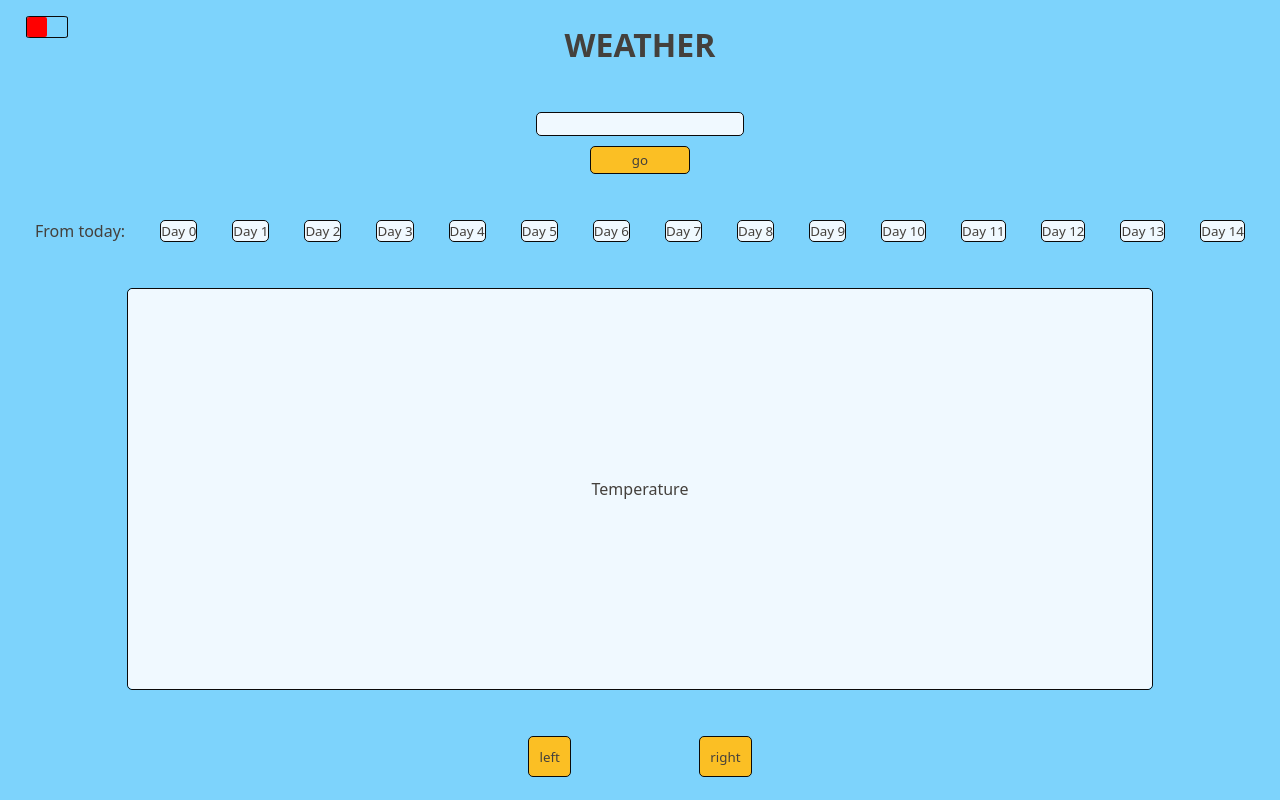
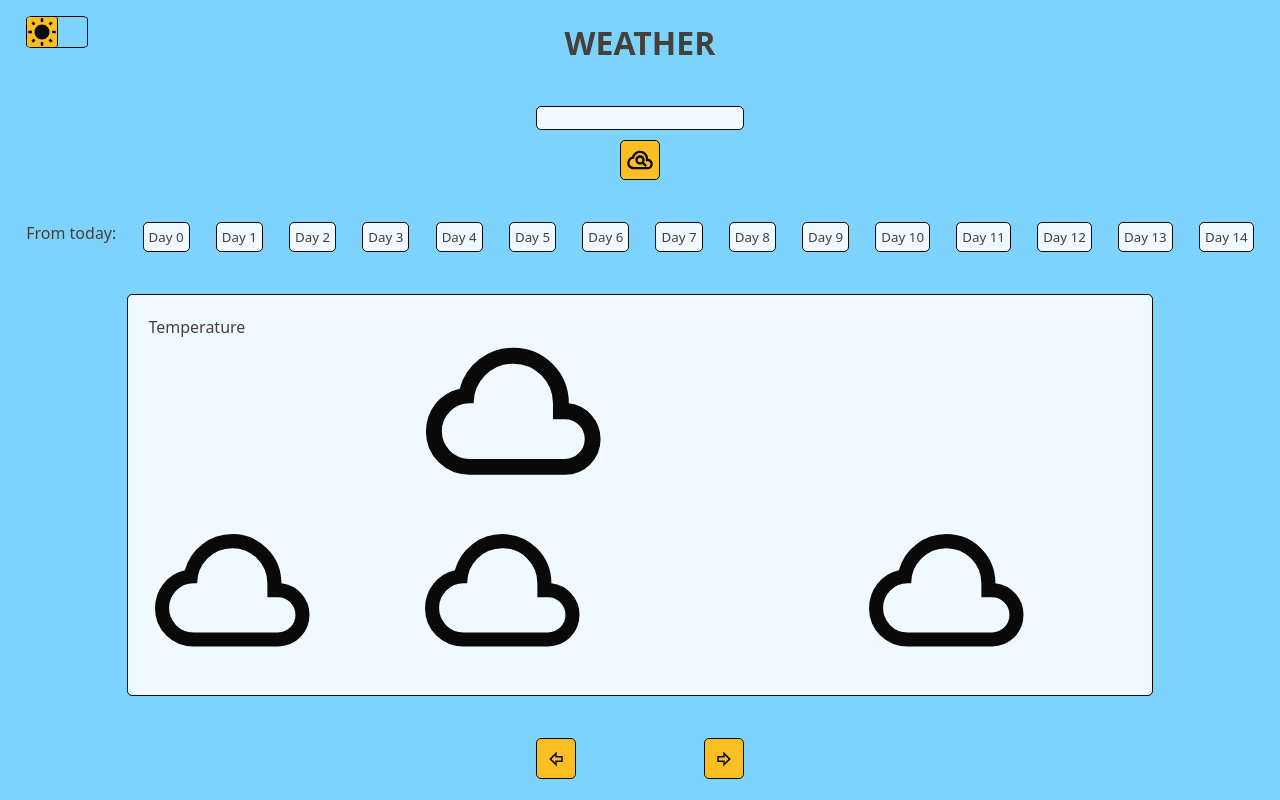
Before and after one commit to LoftyLettuce/odin-weather, a website built with webpack: page src/template.html in a window 1280 px wide. Built offline with nearby package versions, Linux system fonts and the light colour scheme; a web font is replaced by a local one.

Commit message:
Polishing, ramdomize background

```diff
--- a/src/changeDay.js
+++ b/src/changeDay.js
@@ -7,8 +7,8 @@ export function changeDay(number, weatherData){
         infomation.textContent.indexOf(":"),
       );
     }
-    infomation.textContent = `${infomation.textContent}: ${weatherData.days[number][e.className]}`;
-    if (['temp', 'feelslike'].includes(e.className)){
+    infomation.textContent = `${infomation.textContent}: ${weatherData.days[number][e.classList[0]]}`;
+    if (['temp', 'feelslike'].includes(e.classList[0])){
       infomation.textContent += '°C';
     }
   });
--- a/src/index.js
+++ b/src/index.js
@@ -1,6 +1,7 @@
 import "./styles.css";
 import { changeDay } from "./changeDay";
 import { imageCarousel } from "./imageCarousel";
+import { setImage } from "./randomImage";
 async function weatherFrom(city) {
   const url = `https://weather.visualcrossing.com/VisualCrossingWebServices/rest/services/timeline/${city}?unitGroup=metric&key=CGRJF9AWVHYYTBGAV53C7SUQR&contentType=json`;
   try {
@@ -46,4 +47,5 @@ window.onload = () => {
     const root = document.documentElement;
     root.className = themeIsDark?"dark":"light";
   })
+  setImage(4);
 };
--- /dev/null
+++ b/src/randomImage.js
@@ -0,0 +1,19 @@
+export function setImage(numberPics){
+  let innitPlaces = [];
+  for (let i = 1; i < 11; i++)
+  {
+    innitPlaces.push("place"+i);
+  }
+  Array.from(document.querySelectorAll('.board')).forEach((board)=>{
+    let places = [...innitPlaces];
+    for (let i = 0; i < numberPics; i++)
+    {
+      board.innerHTML += '<svg xmlns="http://www.w3.org/2000/svg" viewBox="0 0 24 24"><path d="M6.5 20Q4.22 20 2.61 18.43 1 16.85 1 14.58 1 12.63 2.17 11.1 3.35 9.57 5.25 9.15 5.88 6.85 7.75 5.43 9.63 4 12 4 14.93 4 16.96 6.04 19 8.07 19 11 20.73 11.2 21.86 12.5 23 13.78 23 15.5 23 17.38 21.69 18.69 20.38 20 18.5 20M6.5 18H18.5Q19.55 18 20.27 17.27 21 16.55 21 15.5 21 14.45 20.27 13.73 19.55 13 18.5 13H17V11Q17 8.93 15.54 7.46 14.08 6 12 6 9.93 6 8.46 7.46 7 8.93 7 11H6.5Q5.05 11 4.03 12.03 3 13.05 3 14.5 3 15.95 4.03 17 5.05 18 6.5 18M12 12Z" /></svg>';
+    }
+    Array.from(board.children).forEach((e)=>{
+      const index = Math.round(Math.random()*(places.length-1));
+      e.style.gridArea = places[index];
+      places.splice(index, 1);
+    })
+  });
+}
--- a/src/styles.css
+++ b/src/styles.css
@@ -41,33 +41,43 @@ body
   position: absolute;
   top: var(---top);
   left: var(---left);
-  width: 40px;
-  height: 20px;
+  width: 60px;
+  height: 30px;
   border-radius: var(---border-radius);
   border: 1px solid var(---border-color);
 }
+.toggle-wrapper{
+  position: relative;
+}
 .toggle-theme input{
+  display: block;
+  width: 100%;
   position: absolute;
-  top: var(---top);
-  left: var(---left);
-  width: 100%;
-  height: 100%;
   border-radius: var(---border-radius);
   opacity: 0;
 }
 .toggle-theme span
 {
   ---visibility: hidden;
+  width: 50%;
+  border-right: 1px solid var(---border-color);
+}
+.toggle-theme span::after{
+  content: url(./moon-waxing-crescent.svg);
+  width: 100%;
+  left: 100%;
+  height: inherit;
+  visibility: var(---visibility);
 }
 .toggle-theme span, .toggle-theme span::after{
-  position: relative;
+  position: absolute;
   top: 0;
   display: block;
-  width: 50%;
+  background-color: var(---signify);
+  border-radius: var(---border-radius);
+}
+.toggle-theme *{
   height: 100%;
-  background-color: red;
-  border-radius: var(---border-radius);
-  border: 0;
 }
 .toggle-theme input:checked+span{
   visibility: hidden;
@@ -77,24 +87,20 @@ body
   visibility: visible;
   ---visibility: hidden;
 }
-.toggle-theme span::after{
-  content: "";
-  width: 100%;
-  left: 100%;
-  visibility: var(---visibility);
-}
 .search-wrapper{
   display: flex;
   flex-direction: column;
   align-items: center;
   gap: 10px;
 }
-.search-wrapper *{
+.search-wrapper button, .search-wrapper input{
   border: 1px solid var(---border-color);
 }
 .search-wrapper button{
-  width: 50%;
-  padding: 2%;
+  padding: 5px;
+  height: 5vh;
+  max-height: 50px;
+  min-height: fit-content;
   background-color: var(---signify);
 }
 .search-wrapper input{
@@ -110,6 +116,7 @@ body
 .day-wrapper button{
   background-color: var(---secondary-color);
   border: 1px var(---border-color) solid;
+  padding: 5px;
 }
 .day-wrapper .focus{
   background-color: var(---signify);
@@ -129,14 +136,21 @@ body
   position: absolute;
   width: 100%;
 }
-#big div
+#big>div
 {
   flex: 0 0 100%;
   height: 50vh;
-  display: flex;
-  align-items: center;
-  justify-content: center;
   background-color: var(---secondary-color);
+  padding: 2%;
+  box-sizing: border-box;
+}
+.board{
+  display: grid;
+  grid-template-areas:
+  "place1 place2 place3 place4 place5"
+  "place6 place7 place8 place9 place10";
+  align-items: start;
+  overflow: hidden;
 }
 .button-wraper{
   width: 80vw;
@@ -150,3 +164,9 @@ body
   background-color: var(---signify);
   border: 1px solid var(---border-color);
 }
+svg{
+  height: 100%;
+}
+path{
+  fill: var(---border-color);
+}
--- a/src/template.html
+++ b/src/template.html
@@ -10,36 +10,45 @@
 </head>
 <body>
   <div class="toggle-theme">
-    <input type="checkbox"><span></span>
+    <div class="toggle-wrapper">
+      <input type="checkbox">
+        <span><svg xmlns="http://www.w3.org/2000/svg" viewBox="0 0 24 24"><title>white-balance-sunny</title><path d="M3.55 19.09L4.96 20.5L6.76 18.71L5.34 17.29M12 6C8.69 6 6 8.69 6 12S8.69 18 12 18 18 15.31 18 12C18 8.68 15.31 6 12 6M20 13H23V11H20M17.24 18.71L19.04 20.5L20.45 19.09L18.66 17.29M20.45 5L19.04 3.6L17.24 5.39L18.66 6.81M13 1H11V4H13M6.76 5.39L4.96 3.6L3.55 5L5.34 6.81L6.76 5.39M1 13H4V11H1M13 20H11V23H13" /></svg></span>
+    </div>
   </div>
   <h1>WEATHER</h1>
   <div class="search-wrapper">
     <input type="text" id="city">
-    <button id="search">go</button>
+    <button id="search">
+      <svg xmlns="http://www.w3.org/2000/svg" viewBox="0 0 24 24"><path d="M21.86 12.5C21.1 11.63 20.15 11.13 19 11C19 9.05 18.32 7.4 16.96 6.04C15.6 4.68 13.95 4 12 4C10.42 4 9 4.47 7.75 5.43S5.67 7.62 5.25 9.15C4 9.43 2.96 10.08 2.17 11.1S1 13.28 1 14.58C1 16.09 1.54 17.38 2.61 18.43C3.69 19.5 5 20 6.5 20H18.5C19.75 20 20.81 19.56 21.69 18.69C22.56 17.81 23 16.75 23 15.5C23 14.35 22.62 13.35 21.86 12.5M20.27 17.27C19.79 17.76 19.2 18 18.5 18H6.5C5.53 18 4.71 17.66 4.03 17C3.34 16.29 3 15.47 3 14.5S3.34 12.71 4.03 12.03C4.71 11.34 5.53 11 6.5 11H7C7 9.62 7.5 8.44 8.46 7.46C9.44 6.5 10.62 6 12 6S14.56 6.5 15.54 7.46C16.5 8.44 17 9.62 17 11V13H18.5C19.2 13 19.79 13.24 20.27 13.73S21 14.8 21 15.5 20.76 16.79 20.27 17.27M16 12C16 9.79 14.21 8 12 8S8 9.79 8 12 9.79 16 12 16C12.74 16 13.43 15.79 14 15.43L16.57 18L18 16.57L15.43 14C15.79 13.43 16 12.74 16 12M12 14C10.9 14 10 13.11 10 12S10.9 10 12 10 14 10.9 14 12 13.11 14 12 14Z" /></svg>
+    </button>
   </div>
   <div class = "day-wrapper">From today: <button>Day 0</button><button>Day 1</button><button>Day 2</button><button>Day 3</button><button>Day 4</button><button>Day 5</button><button>Day 6</button><button>Day 7</button><button>Day 8</button><button>Day 9</button><button>Day 10</button><button>Day 11</button><button>Day 12</button><button>Day 13</button><button>Day 14</button></div>
   <div id="small" class="small">
     <div id="big" class="big">
-      <div class="temp">
+      <div class="temp board">
         <div>Temperature</div>
       </div>
-      <div class="feelslike">
+      <div class="feelslike board">
         <div>Feel likes</div>
       </div>
-      <div class="sunrise">
+      <div class="sunrise board">
         <div>Sun rise</div>
       </div>
-      <div class="sunset">
+      <div class="sunset board">
         <div>Sun set</div>
       </div>
-      <div class="description">
+      <div class="description board">
         <div>Description</div>
       </div>
     </div>
   </div>
   <div class="button-wraper">
-    <button class = 'left'>left</button>
-    <button class = 'right'>right</button>
+    <button class = 'left'>
+      <svg xmlns="http://www.w3.org/2000/svg" viewBox="0 0 24 24"><path d="M13,22L3,12L13,2V8H21V16H13V22M6,12L11,17V14H19V10H11V7L6,12Z" /></svg>
+    </button>
+    <button class = 'right'>
+      <svg xmlns="http://www.w3.org/2000/svg" viewBox="0 0 24 24"><path d="M11,16H3V8H11V2L21,12L11,22V16M13,7V10H5V14H13V17L18,12L13,7Z" /></svg>
+    </button>
   </div>
 </body>
 </html>
```
Also changed, not shown: README.md, src/moon-waxing-crescent.svg (added).
